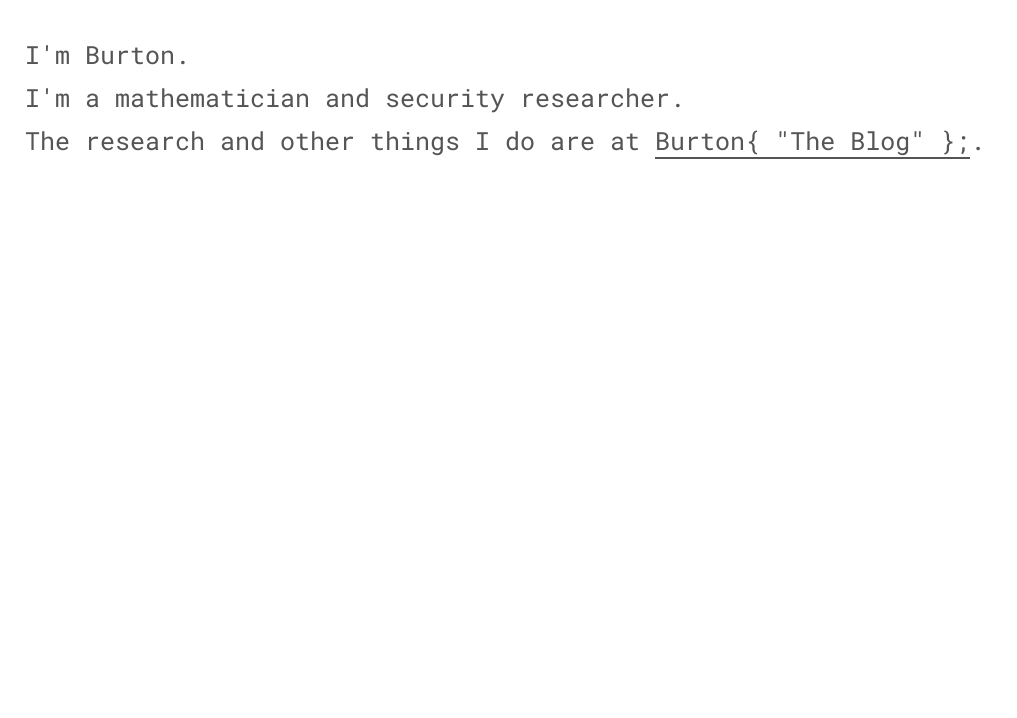
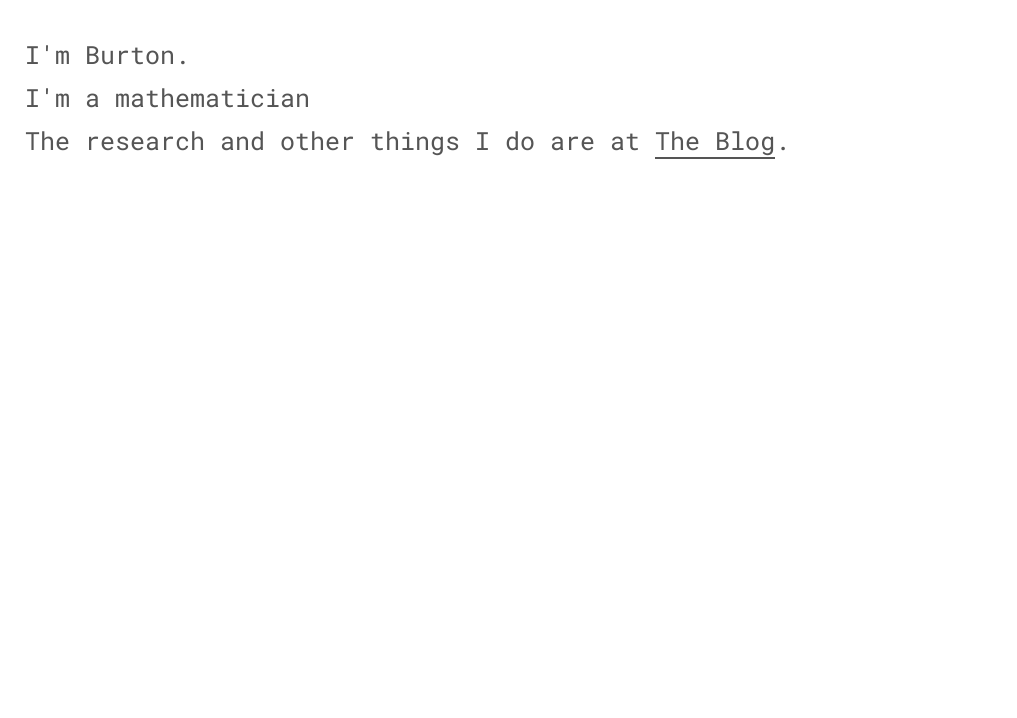
Before and after one commit to bitcynth/typewritten.net-archive, a plain HTML site: page index.html in a window 1280 px wide. Shown: the part 82-800 px from the top of the page, without its empty margins (0-1017 px from the left). Drawn offline with Linux system fonts and the light colour scheme; files whose address does not match are found by name.

Commit message:
Update index.html

```diff
--- a/index.html
+++ b/index.html
@@ -16,8 +16,8 @@
             <div class="content">
             <div class="text">
                <h1 class="text2">I'm Burton.</h1>
-               <h1 class="text2">I'm a mathematician and security researcher.</h1>
-               <h1 class="text2">The research and other things I do are at <a href="/writer/">Burton{ "The Blog" };</a>.</h1>
+               <h1 class="text2">I'm a mathematician</h1>
+               <h1 class="text2">The research and other things I do are at <a href="/writer/">The Blog</a>.</h1>
             </div>
             </div>
         </div>
```
